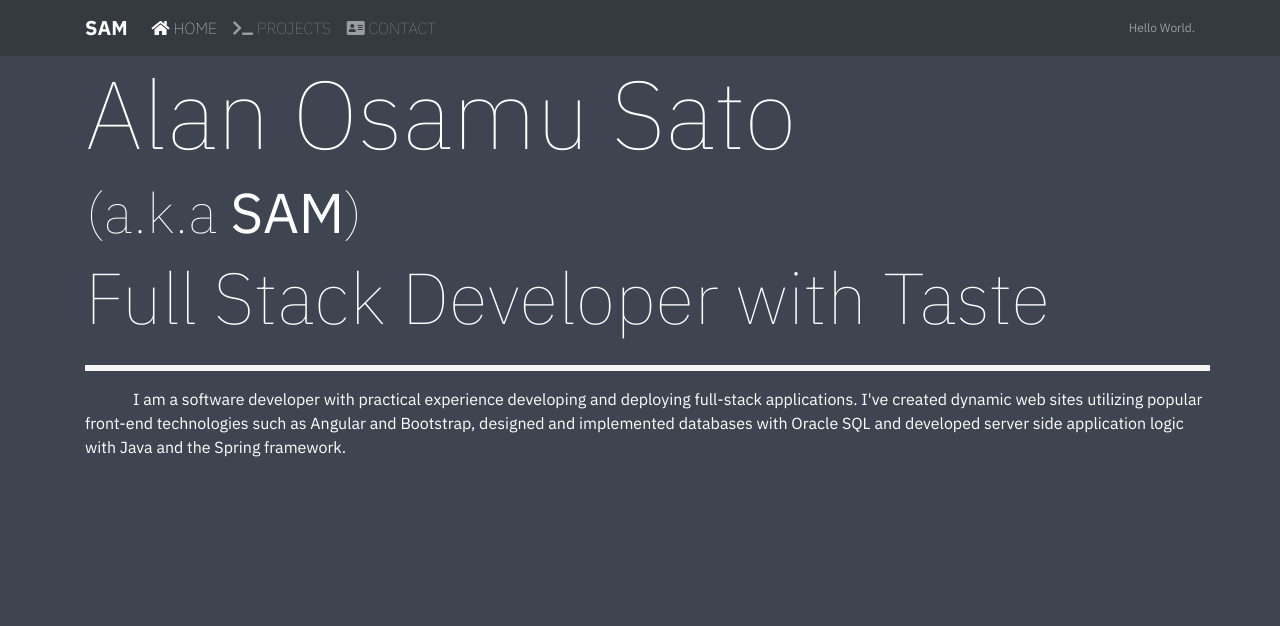
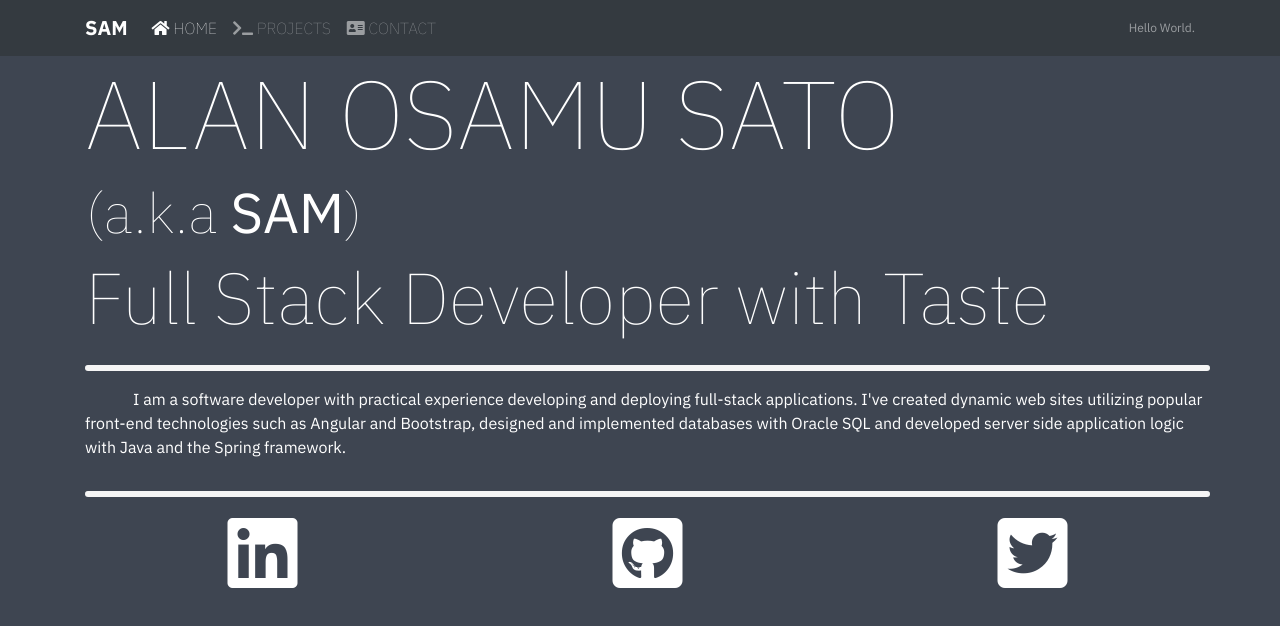
Before and after one commit to halfcreative/mySite, an Angular app: page /home in a window 1280 px wide. Shown: the top 626 px of the page. Built offline with nearby package versions, Linux system fonts and the light colour scheme.

Commit message:
Home component in good state

```diff
--- a/src/app/components/home/home.component.css
+++ b/src/app/components/home/home.component.css
@@ -2,9 +2,15 @@ hr {
     height: 5px;
     border-color: whitesmoke;
     background-color: whitesmoke;
+    border-radius: 7px 7px 7px 7px;
     color: whitesmoke;
 }
 
 p {
     text-indent: 3rem;
 }
+
+a {
+    color: inherit;
+    text-decoration: none;
+}
--- a/src/app/components/home/home.component.html
+++ b/src/app/components/home/home.component.html
@@ -1,6 +1,7 @@
+<!-- Main title/Tagline -->
 <div class="row">
   <div class="col-sm-12">
-    <h1 class="display-1">Alan Osamu Sato</h1>
+    <h1 class="display-1">ALAN OSAMU SATO</h1>
   </div>
 </div>
 <div class="row">
@@ -14,11 +15,26 @@
   </div>
 </div>
 <hr />
+<!-- Short description of myself-->
 <div class="row">
   <div class="col-sm-12">
-    <p> I am a software developer with practical experience developing and deploying full-stack applications. I've created
+    <p> I am a software developer with practical experience developing and deploying full-stack applications. I've
+      created
       dynamic web sites utilizing popular front-end technologies such as Angular and Bootstrap, designed and
       implemented databases with Oracle SQL and developed server side application logic with Java and the Spring
       framework.</p>
   </div>
 </div>
+<hr />
+<!-- Social media links -->
+<div class="row text-center">
+  <div class="col-sm-4">
+    <a href="https://www.linkedin.com/in/samalansato" target="_blank"><i class="fab fa-linkedin fa-5x"></i></a>
+  </div>
+  <div class="col-sm-4">
+    <a href="https://github.com/halfcreative" target="_blank"><i class="fab fa-github-square fa-5x"></i></a>
+  </div>
+  <div class="col-sm-4">
+    <a href="https://twitter.com/Halfcreative" target="_blank"><i class="fab fa-twitter-square fa-5x"></i></a>
+  </div>
+</div>
--- a/src/app/components/nav/nav.component.html
+++ b/src/app/components/nav/nav.component.html
@@ -13,13 +13,13 @@
     <div class="navbar-collapse" [ngbCollapse]="!isCollapsed">
       <ul class="nav navbar-nav mr-auto">
         <li class="nav-item">
-          <a class="nav-link" routerLink="/home" routerLinkActive="active"><i class="fas fa-home"></i> HOME</a>
+          <a class="nav-link" routerLink="/home" routerLinkActive="active"><i class="fas fa-home" aria-hidden></i> HOME</a>
         </li>
         <li class="nav-item">
-          <a class="nav-link" routerLink="/projects" routerLinkActive="active"><i class="fas fa-terminal"></i> PROJECTS</a>
+          <a class="nav-link" routerLink="/projects" routerLinkActive="active"><i class="fas fa-terminal" aria-hidden></i> PROJECTS</a>
         </li>
         <li class="nav-item">
-          <a class="nav-link" routerLink="/contact" routerLinkActive="active"><i class="fas fa-address-card"></i> CONTACT</a>
+          <a class="nav-link" routerLink="/contact" routerLinkActive="active"><i class="fas fa-address-card" aria-hidden></i> CONTACT</a>
         </li>
       </ul>
       <!-- Random quote dependant on page -->
```
